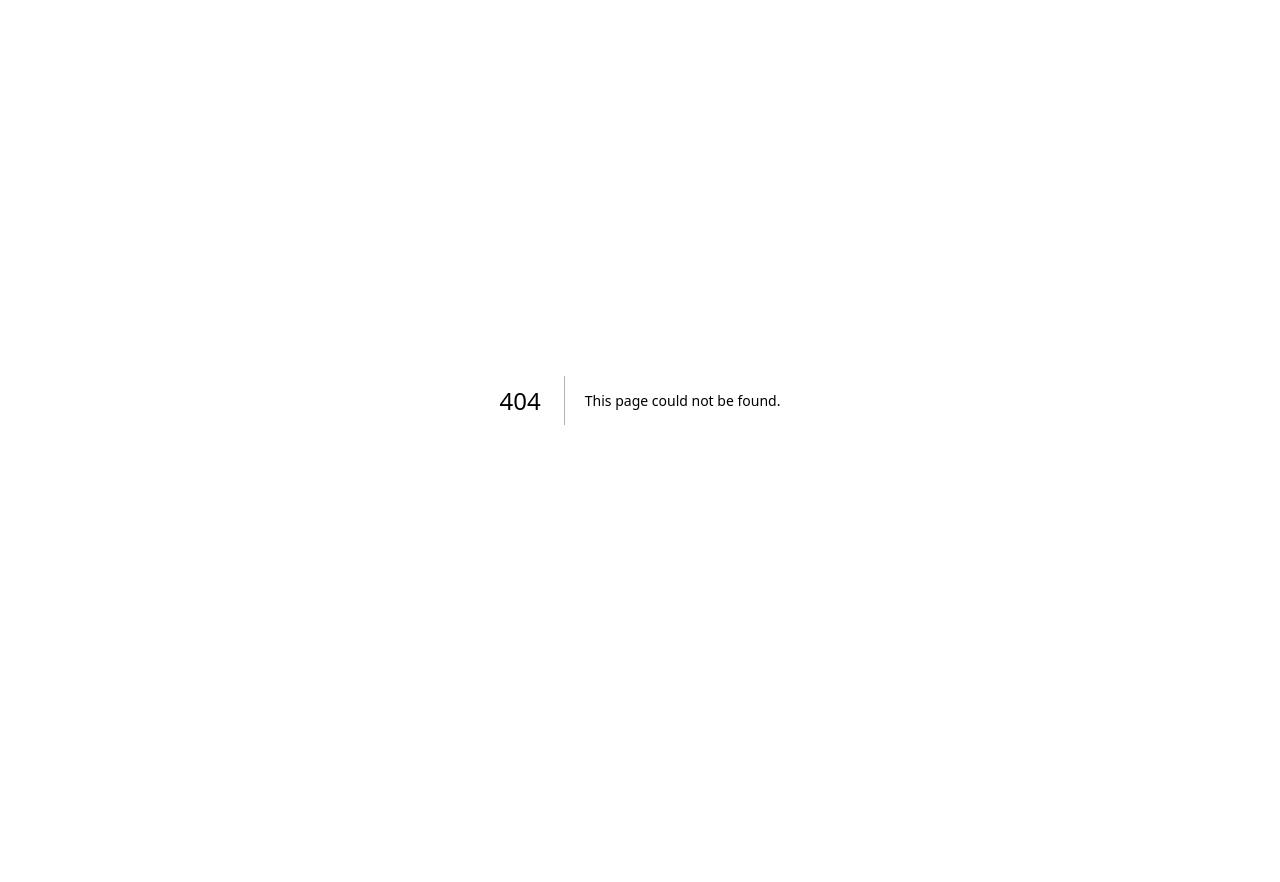
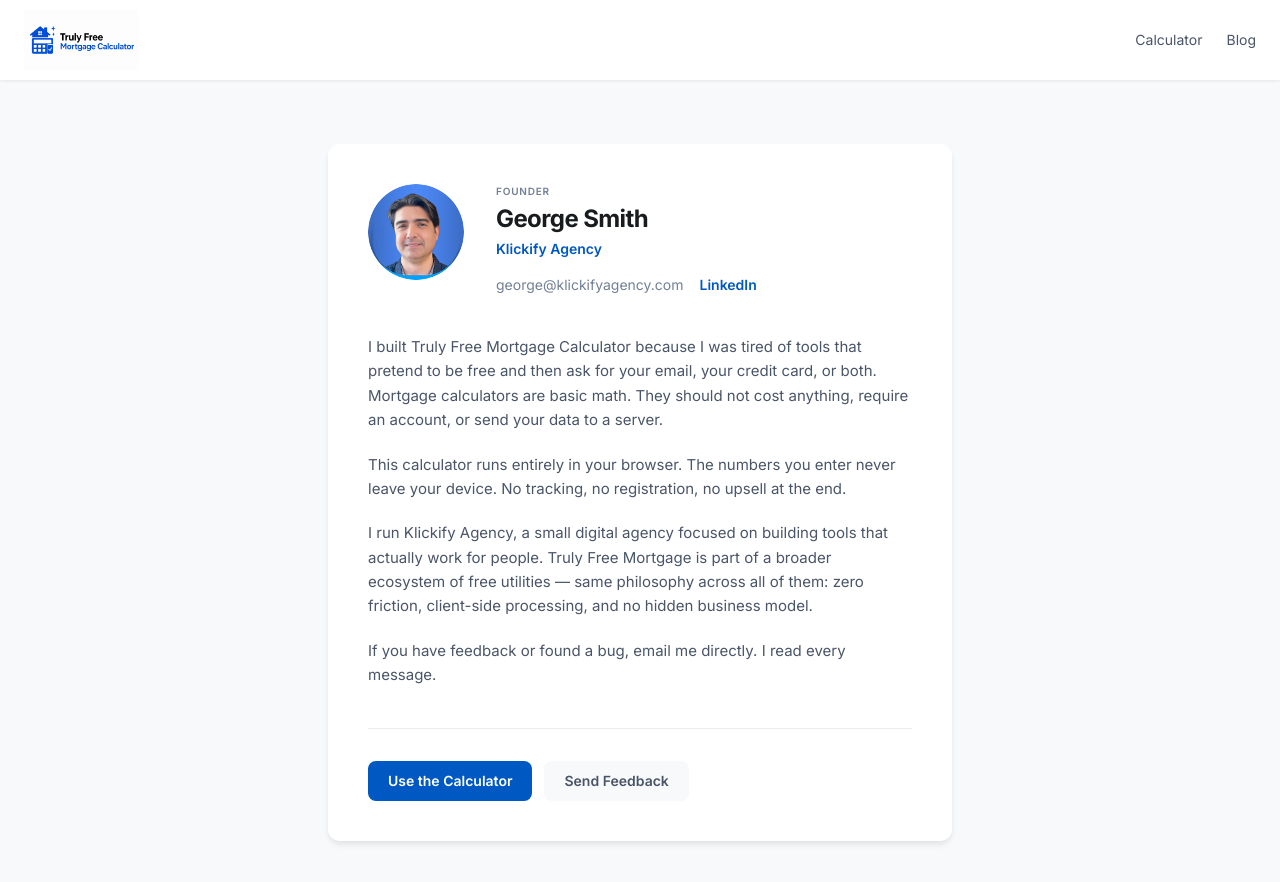
Before and after one commit to gsmith0572-dot/truly-free-mortgage-calculator, a Next.js app: page /about in a window 1280 px wide. Before the commit this address had no page. Shown: the top 882 px of the page. Before the commit the page ends 800 px from the top, so only its background shows below. Built offline with nearby package versions, Linux system fonts and the light colour scheme.

Commit message:
feat: add /about page with George Smith bio, photo, Person schema

```diff
--- /dev/null
+++ b/src/app/about/page.tsx
@@ -0,0 +1,71 @@
+import type { Metadata } from "next";
+import Image from "next/image";
+
+export const metadata: Metadata = {
+  title: "About George Smith — Truly Free Mortgage Calculator",
+  description: "George Smith is the founder of Klickify Agency and creator of Truly Free Mortgage Calculator. Free tools that respect your privacy.",
+  alternates: { canonical: "https://trulyfreemortgage.com/about" },
+};
+
+const jsonLd = JSON.stringify({
+  "@context": "https://schema.org",
+  "@type": "AboutPage",
+  name: "About George Smith",
+  description: "Founder of Klickify Agency and creator of the Truly Free ecosystem of financial tools.",
+  url: "https://trulyfreemortgage.com/about",
+  author: {
+    "@type": "Person",
+    name: "George Smith",
+    url: "https://www.linkedin.com/in/george-smith-832113217/",
+    email: "george@klickifyagency.com",
+    jobTitle: "Founder",
+    worksFor: { "@type": "Organization", name: "Klickify Agency" },
+  },
+});
+
+export default function AboutPage() {
+  return (
+    <>
+      <script type="application/ld+json" dangerouslySetInnerHTML={{ __html: jsonLd }} />
+      <div className="min-h-screen bg-[#F8F9FA]">
+        <nav className="bg-white shadow-[0_1px_3px_0_rgb(0_0_0/0.08)] px-6 h-20 flex items-center justify-between">
+          <a href="/mortgage-calculator">
+            <img src="/logo.png" alt="Truly Free Mortgage Calculator" style={{ height: "60px", width: "auto", objectFit: "contain" }} />
+          </a>
+          <div className="flex gap-6">
+            <a href="/mortgage-calculator" className="text-sm text-[#4a5568] hover:text-[#181c1e]">Calculator</a>
+            <a href="/blog" className="text-sm text-[#4a5568] hover:text-[#181c1e]">Blog</a>
+          </div>
+        </nav>
+        <div className="max-w-2xl mx-auto px-4 sm:px-6 pt-16 pb-24">
+          <div className="bg-white rounded-xl shadow-[0_4px_6px_-1px_rgb(0_0_0/0.1)] p-10">
+            <div className="flex flex-col sm:flex-row items-start gap-8 mb-10">
+              <div className="flex-shrink-0">
+                <Image src="/george-smith.png" alt="George Smith — Founder, Klickify Agency" width={96} height={96} style={{ borderRadius: "50%", objectFit: "cover" }} />
+              </div>
+              <div>
+                <div className="text-[10px] font-semibold tracking-[0.08em] uppercase text-[#718096] mb-1">Founder</div>
+                <h1 className="text-2xl font-bold text-[#181c1e] tracking-tight mb-1">George Smith</h1>
+                <div className="text-sm font-semibold text-[#0058c3] mb-4">Klickify Agency</div>
+                <div className="flex items-center gap-4">
+                  <a href="mailto:george@klickifyagency.com" className="text-sm text-[#718096] hover:text-[#181c1e] transition-colors">george@klickifyagency.com</a>
+                  <a href="https://www.linkedin.com/in/george-smith-832113217/" target="_blank" rel="noopener noreferrer" className="text-sm font-semibold text-[#0058c3] hover:text-[#0070f3] transition-colors">LinkedIn</a>
+                </div>
+              </div>
+            </div>
+            <div className="space-y-5 text-[15px] text-[#4a5568] leading-relaxed">
+              <p>I built Truly Free Mortgage Calculator because I was tired of tools that pretend to be free and then ask for your email, your credit card, or both. Mortgage calculators are basic math. They should not cost anything, require an account, or send your data to a server.</p>
+              <p>This calculator runs entirely in your browser. The numbers you enter never leave your device. No tracking, no registration, no upsell at the end.</p>
+              <p>I run Klickify Agency, a small digital agency focused on building tools that actually work for people. Truly Free Mortgage is part of a broader ecosystem of free utilities — same philosophy across all of them: zero friction, client-side processing, and no hidden business model.</p>
+              <p>If you have feedback or found a bug, email me directly. I read every message.</p>
+            </div>
+            <div className="mt-10 pt-8 border-t border-[rgba(74,85,104,0.1)] flex flex-col sm:flex-row gap-3">
+              <a href="/mortgage-calculator" className="inline-flex items-center justify-center px-5 py-2.5 bg-[#0058c3] text-white text-sm font-semibold rounded-lg hover:bg-[#0070f3] transition-colors">Use the Calculator</a>
+              <a href="mailto:george@klickifyagency.com" className="inline-flex items-center justify-center px-5 py-2.5 bg-[#F8F9FA] text-[#4a5568] text-sm font-semibold rounded-lg hover:bg-[#e2e8f0] transition-colors">Send Feedback</a>
+            </div>
+          </div>
+        </div>
+      </div>
+    </>
+  );
+}
```
